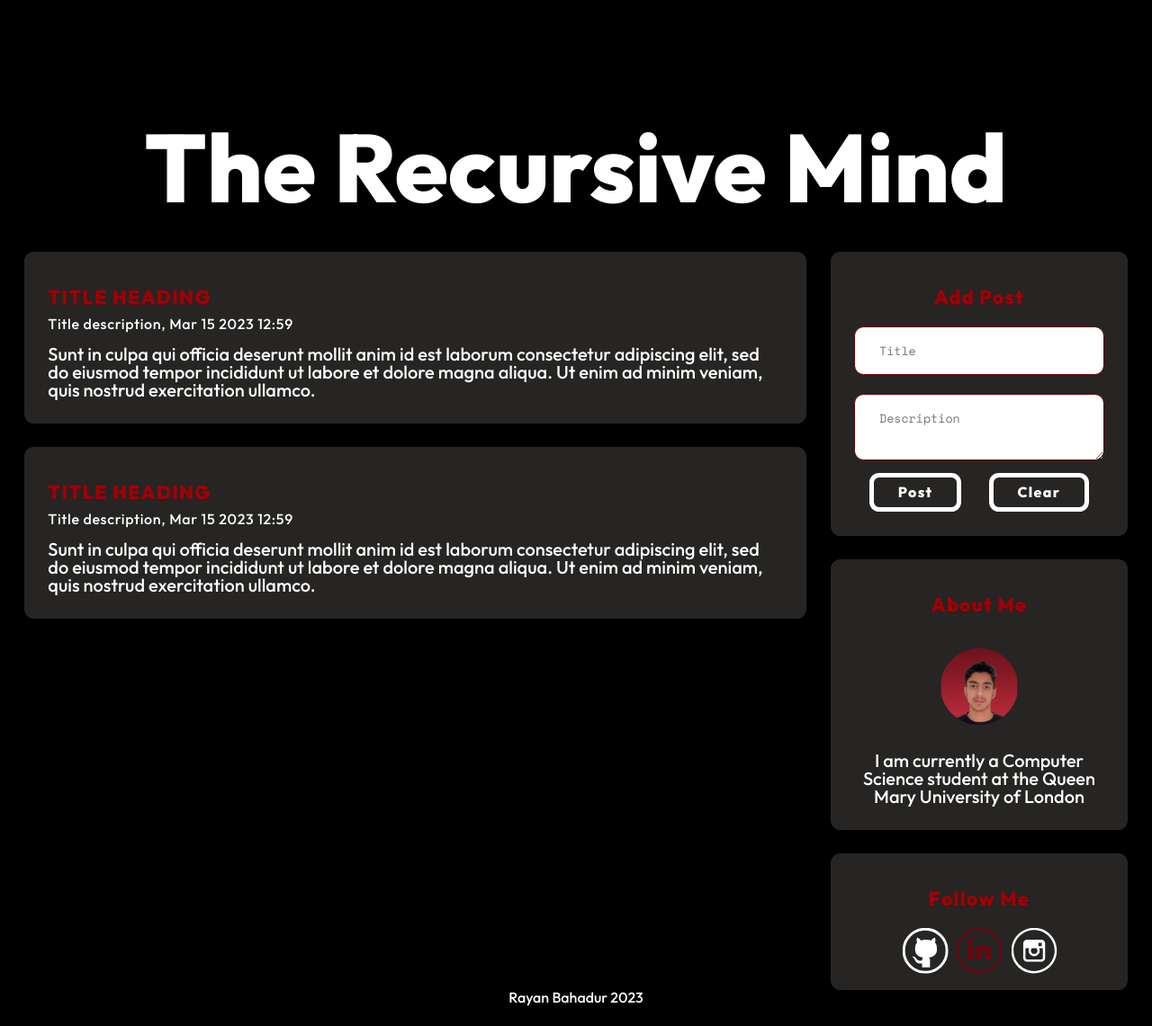
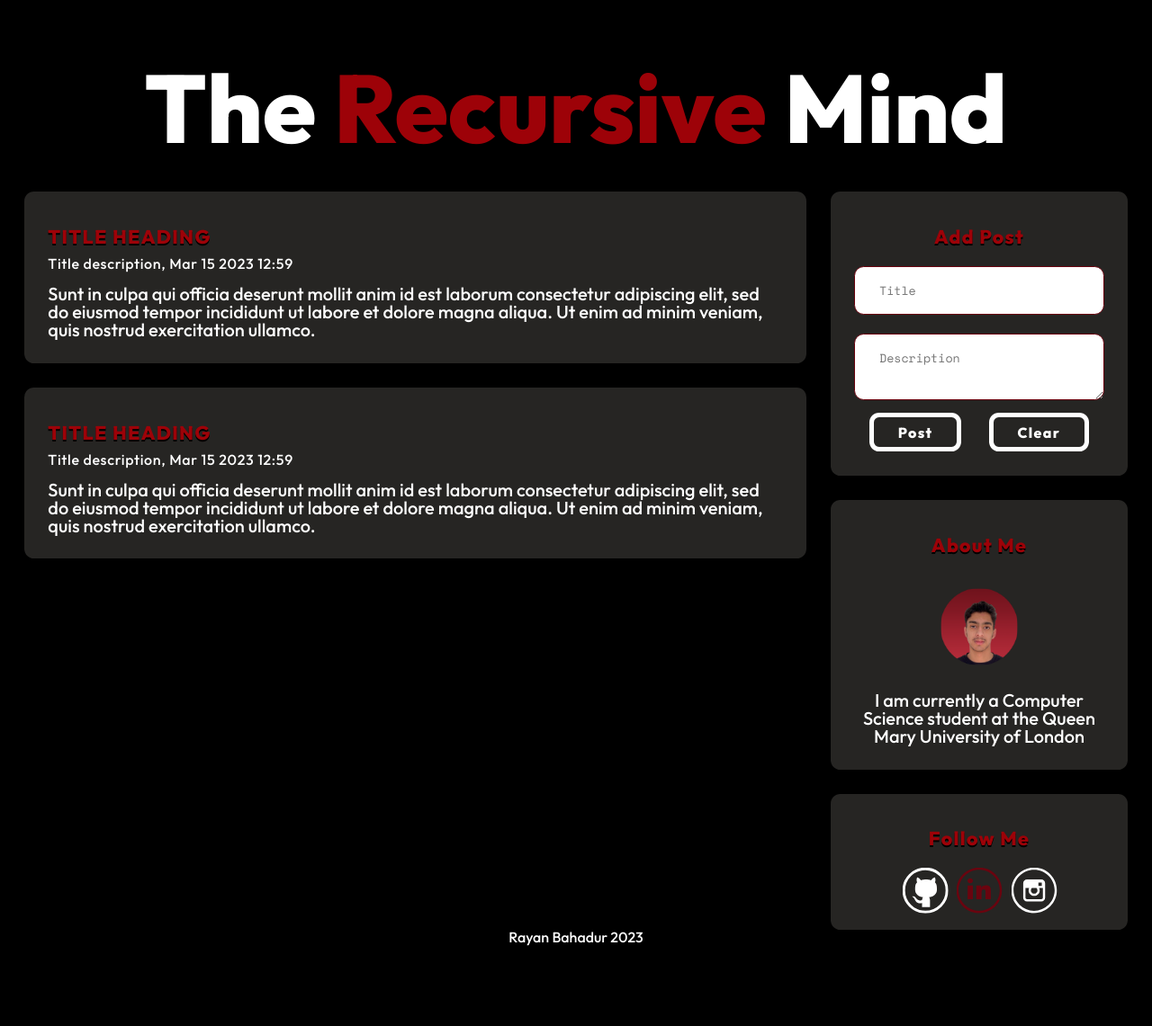
Before and after one commit to rayanbahadur/My-Portfolio, a PHP site: page /Blog.html in a window 1280 px wide. Shown: the part 73-1214 px from the top of the page at 90% size. After the commit the page ends 1125 px from the top, so only its background shows below. Run offline with PHP 8.4, Linux system fonts and the light colour scheme.

Commit message:
Update main.css

```diff
--- a/main.css
+++ b/main.css
@@ -375,8 +375,11 @@ h3{
 }
 .Heading{
     grid-area: Heading;
-    margin-top: 100pt;
+    margin-top: 50pt;
     margin-bottom: 10pt;
+}
+.Heading .recursive{
+    color: var(--colour);
 }
 .SkillsContainer {
     display: grid;
@@ -508,7 +511,7 @@ h3{
     font-weight: 800;
     padding-bottom: 8pt;
     color: var(--colour);
-    text-shadow: 0 1pt var(--colourDarker);
+    text-shadow: 0 1.2pt black;
 }
 h5{
     letter-spacing: 0.5pt;
```
